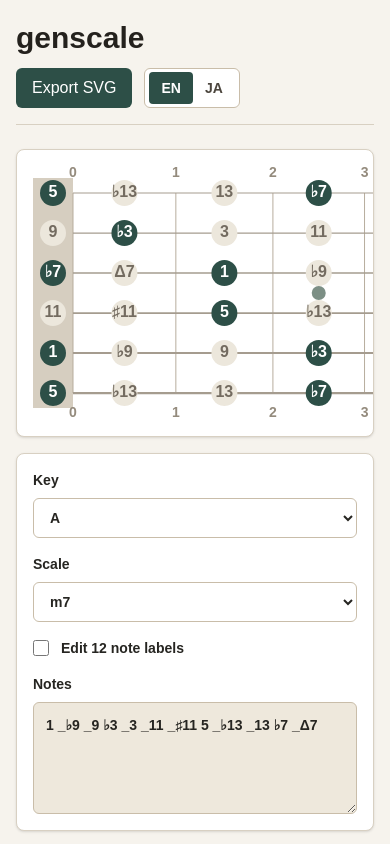
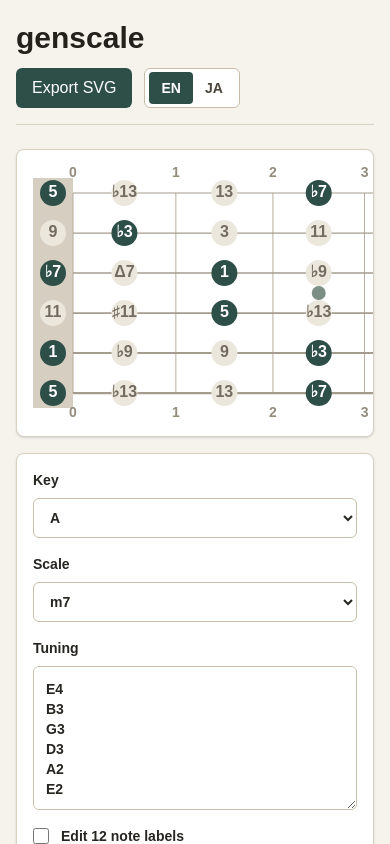
Before and after one commit to wataash/genscale, a Next.js app: page /en in a window 390 px wide. Shown: the top 844 px of the page. Built offline with nearby package versions, Linux system fonts and the light colour scheme.

Commit message:
app/genscale-app.tsx docs/guitar-scale-web.md e2e/example.spec.ts

```diff
--- a/app/genscale-app.tsx
+++ b/app/genscale-app.tsx
@@ -22,6 +22,11 @@ type NoteLabel = {
   inScale: boolean;
 };
 
+type ParsedTuning = {
+  noteIndices: number[];
+  valid: boolean;
+};
+
 type Fretboard = {
   normalizedFretPositions: number[];
   noteIndices: number[][];
@@ -39,9 +44,11 @@ const TRANSLATIONS: Record<
     exportSvg: string;
     key: string;
     scale: string;
+    tuning: string;
     editLabels: string;
     notes: string;
     tokenError: string;
+    tuningError: string;
     custom: string;
     fretboardLabel: (key: string, scale: string) => string;
     localeLabel: string;
@@ -51,9 +58,11 @@ const TRANSLATIONS: Record<
     exportSvg: "Export SVG",
     key: "Key",
     scale: "Scale",
+    tuning: "Tuning",
     editLabels: "Edit 12 note labels",
     notes: "Notes",
-    tokenError: "Notes must contain exactly 12 space-separated tokens.",
+    tokenError: "Notes must contain exactly 12 line-separated tokens.",
+    tuningError: "Tuning must contain one note with octave per line.",
     custom: "custom",
     fretboardLabel: (key, scale) => `${key} ${scale} guitar scale fretboard`,
     localeLabel: "Language",
@@ -62,16 +71,18 @@ const TRANSLATIONS: Record<
     exportSvg: "SVGを書き出し",
     key: "キー",
     scale: "スケール",
+    tuning: "チューニング",
     editLabels: "12音ラベルを編集",
     notes: "Notes",
-    tokenError: "Notes は空白区切りで12個にしてください。",
+    tokenError: "Notes は行区切りで12個にしてください。",
+    tuningError: "チューニングは1行に1つ、音名とオクターブで指定してください。",
     custom: "カスタム",
     fretboardLabel: (key, scale) => `${key} ${scale} ギター指板スケール`,
     localeLabel: "言語",
   },
 };
 
-const OPEN_NOTE_INDICES = [7, 2, 10, 5, 0, 7];
+const DEFAULT_TUNING = ["E4", "B3", "G3", "D3", "A2", "E2"].join("\n");
 const NOTE_INDICES: Record<NoteName, number> = {
   A: 0,
   "A#": 1,
@@ -188,10 +199,35 @@ function calcNormalizedFretPositions(fretCount: number): number[] {
   return positions.map((p) => Number((p / total).toFixed(12)));
 }
 
-function buildFretboard(): Fretboard {
+function parseTuning(tuning: string): ParsedTuning {
+  const notes = tuning
+    .split(/\n/)
+    .map((line) => line.trim())
+    .filter(Boolean);
+
+  if (notes.length === 0) {
+    return { noteIndices: parseTuning(DEFAULT_TUNING).noteIndices, valid: false };
+  }
+
+  const noteIndices = notes.map((note) => {
+    const match = /^([A-G](?:#|b)?)-?\d+$/.exec(note);
+    if (!match) return null;
+
+    const noteName = ENHARMONICS[match[1]];
+    return noteName ? NOTE_INDICES[noteName] : null;
+  });
+
+  if (noteIndices.some((noteIndex) => noteIndex === null)) {
+    return { noteIndices: parseTuning(DEFAULT_TUNING).noteIndices, valid: false };
+  }
+
+  return { noteIndices: noteIndices as number[], valid: true };
+}
+
+function buildFretboard(openNoteIndices: number[]): Fretboard {
   return {
     normalizedFretPositions: calcNormalizedFretPositions(24),
-    noteIndices: OPEN_NOTE_INDICES.map((open) =>
+    noteIndices: openNoteIndices.map((open) =>
       Array.from({ length: 25 }, (_, fret) => (open + fret) % 12),
     ),
   };
@@ -208,6 +244,10 @@ function scaleTokens(scale: string): string[] {
   return SCALE_PRESETS[SCALE_ALIASES[scale] ?? scale] ?? SCALE_PRESETS.m7;
 }
 
+function noteTokensText(scale: string): string {
+  return scaleTokens(scale).join("\n");
+}
+
 function serializeSvg(svg: SVGSVGElement | null): string {
   if (!svg) return "";
   return new XMLSerializer().serializeToString(svg);
@@ -217,11 +257,21 @@ export default function GenscaleApp({ locale }: GenscaleAppProps) {
   const t = TRANSLATIONS[locale];
   const [key, setKey] = useState("A");
   const [scale, setScale] = useState("m7");
+  const [tuning, setTuning] = useState(DEFAULT_TUNING);
   const [customMode, setCustomMode] = useState(false);
-  const [customNotes, setCustomNotes] = useState(scaleTokens("m7").join(" "));
-  const board = useMemo(() => buildFretboard(), []);
+  const [customNotes, setCustomNotes] = useState(noteTokensText("m7"));
+  const parsedTuning = useMemo(() => parseTuning(tuning), [tuning]);
+  const board = useMemo(
+    () => buildFretboard(parsedTuning.noteIndices),
+    [parsedTuning.noteIndices],
+  );
   const rootKey = NOTE_INDICES[ENHARMONICS[key]];
-  const activeTokens = customMode ? customNotes.trim().split(/\s+/) : scaleTokens(scale);
+  const activeTokens = customMode
+    ? customNotes
+        .split(/\n/)
+        .map((line) => line.trim())
+        .filter(Boolean)
+    : scaleTokens(scale);
   const labels = parseLabels(
     activeTokens.length === 12 ? activeTokens : scaleTokens(scale),
   );
@@ -236,7 +286,7 @@ export default function GenscaleApp({ locale }: GenscaleAppProps) {
   );
   const stringYs = board.noteIndices.map((_, i) => labelH + CANVAS.stringGap * i);
   const yMid = (stringYs[0] + stringYs[stringYs.length - 1]) / 2;
-  const ySpread = stringYs[1] - stringYs[0];
+  const ySpread = stringYs[1] - stringYs[0] || CANVAS.stringGap;
   const tokenValid = activeTokens.length === 12;
 
   useEffect(() => {
@@ -256,7 +306,7 @@ export default function GenscaleApp({ locale }: GenscaleAppProps) {
 
   return (
     <main className="min-h-screen bg-[#f6f3ed] text-[#262521]">
-      <section className="mx-auto flex w-full max-w-7xl flex-col gap-6 px-4 py-5 sm:px-6 lg:px-8">
+      <section className="mx-auto flex w-full flex-col gap-6 px-4 py-5 sm:px-6 lg:px-8">
         <header className="flex flex-col gap-3 border-b border-[#d8d0c2] pb-4 md:flex-row md:items-end md:justify-between">
           <div>
             <h1 className="text-3xl font-semibold tracking-normal text-[#24211d] sm:text-4xl">
@@ -329,7 +379,7 @@ export default function GenscaleApp({ locale }: GenscaleAppProps) {
                   disabled={customMode}
                   onChange={(event) => {
                     setScale(event.target.value);
-                    setCustomNotes(scaleTokens(event.target.value).join(" "));
+                    setCustomNotes(noteTokensText(event.target.value));
                   }}
                 >
                   {SCALE_NAMES.map((name) => (
@@ -339,6 +389,23 @@ export default function GenscaleApp({ locale }: GenscaleAppProps) {
                   ))}
                 </select>
               </label>
+
+              <label className="grid gap-2 text-sm font-semibold">
+                {t.tuning}
+                <textarea
+                  aria-label={t.tuning}
+                  className="min-h-36 resize-y rounded-md border border-[#c9bda9] bg-white p-3 font-mono text-sm leading-6"
+                  value={tuning}
+                  spellCheck={false}
+                  onChange={(event) => setTuning(event.target.value)}
+                />
+              </label>
+
+              {!parsedTuning.valid ? (
+                <p className="rounded-md bg-[#fff4df] px-3 py-2 text-sm text-[#7a4f00]">
+                  {t.tuningError}
+                </p>
+              ) : null}
 
               <label className="flex items-center gap-3 text-sm font-semibold">
                 <input
@@ -353,7 +420,7 @@ export default function GenscaleApp({ locale }: GenscaleAppProps) {
               <label className="grid gap-2 text-sm font-semibold">
                 {t.notes}
                 <textarea
-                  className="min-h-28 resize-y rounded-md border border-[#c9bda9] bg-white p-3 font-mono text-sm leading-6 disabled:bg-[#eee8dc]"
+                  className="min-h-72 resize-y rounded-md border border-[#c9bda9] bg-white p-3 font-mono text-sm leading-6 disabled:bg-[#eee8dc]"
                   value={customNotes}
                   disabled={!customMode}
                   spellCheck={false}
```
Also changed, not shown: 2 other files (tests, documents, lock files or other folders).
